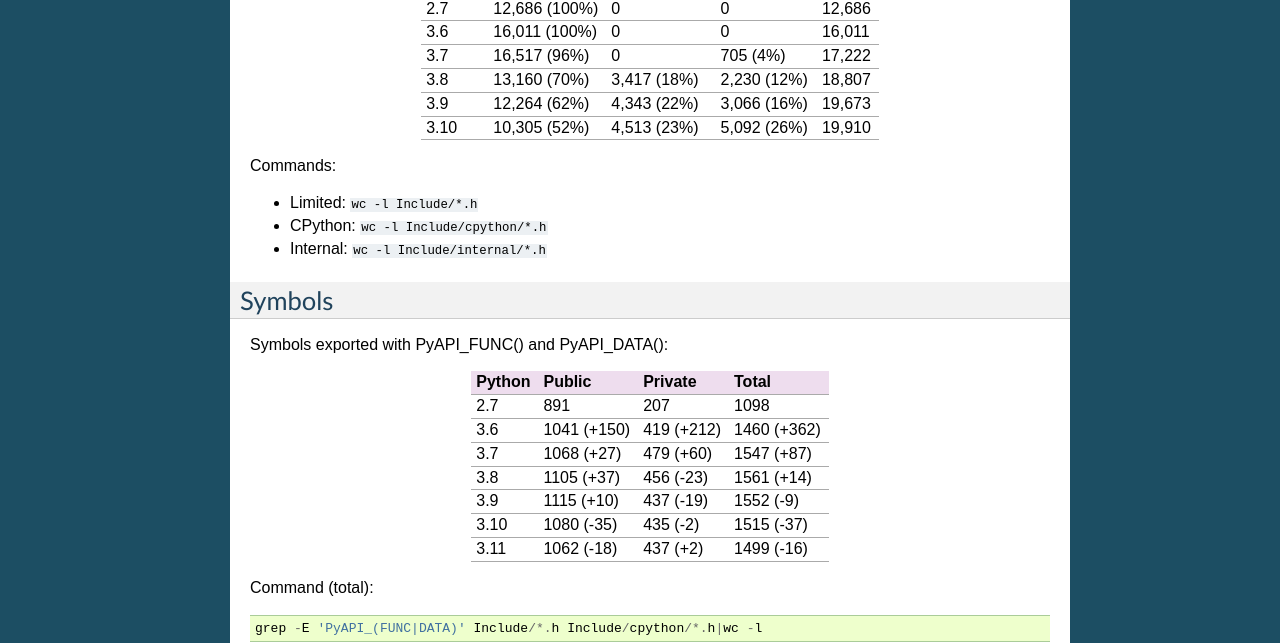
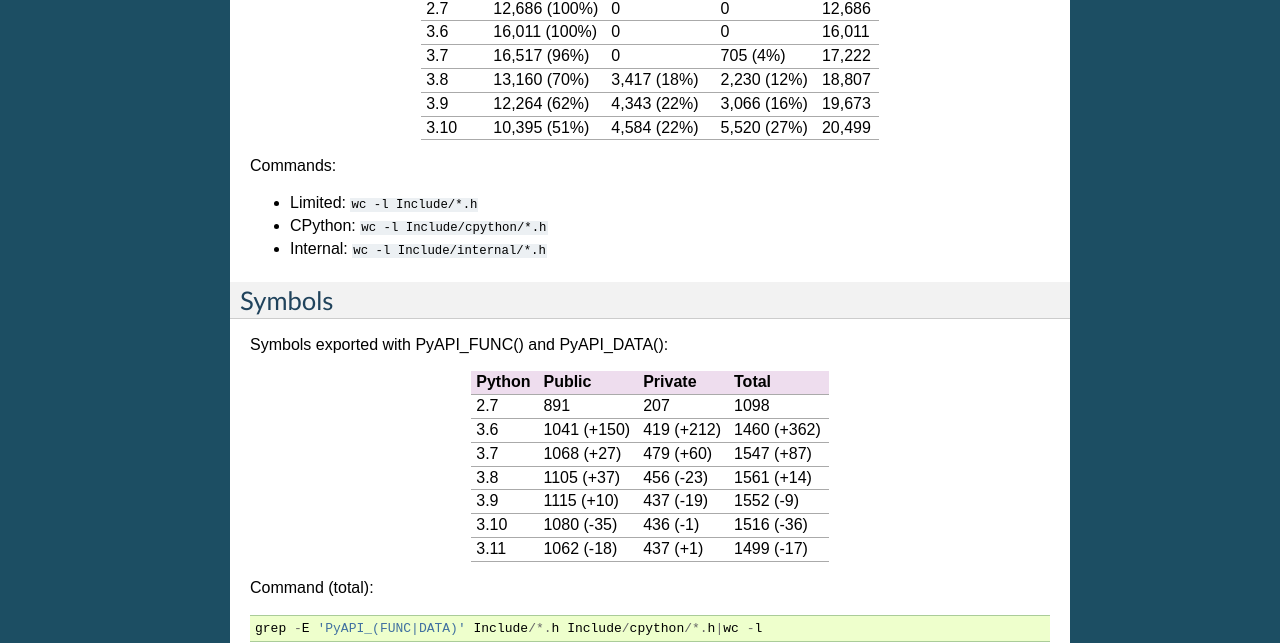
Before and after one commit to pythoncapi/pythoncapi, a Sphinx documentation site: the page built from doc/stats.rst, in a window 1280 px wide. Shown: the part 212-855 px from the top of the page. Built offline with Sphinx 7.4.7, drawn with Linux system fonts in a browser that asks for light colours.

Commit message:
Update 3.10 stats

```diff
--- a/doc/stats.rst
+++ b/doc/stats.rst
@@ -15,7 +15,7 @@ Python   Limited API     CPython API  Internal API  Total
 3.7      16,517 (96%)    0            705 (4%)      17,222
 3.8      13,160 (70%)    3,417 (18%)  2,230 (12%)   18,807
 3.9      12,264 (62%)    4,343 (22%)  3,066 (16%)   19,673
-3.10     10,305 (52%)    4,513 (23%)  5,092 (26%)   19,910
+3.10     10,395 (51%)    4,584 (22%)  5,520 (27%)   20,499
 =======  ==============  ===========  ============  =======
 
 Commands:
@@ -37,8 +37,8 @@ Python   Public          Private          Total
 3.7      1068 (+27)      479 (+60)        1547 (+87)
 3.8      1105 (+37)      456 (-23)        1561 (+14)
 3.9      1115 (+10)      437 (-19)        1552 (-9)
-3.10     1080 (-35)      435 (-2)         1515 (-37)
-3.11     1062 (-18)      437 (+2)         1499 (-16)
+3.10     1080 (-35)      436 (-1)         1516 (-36)
+3.11     1062 (-18)      437 (+1)         1499 (-17)
 =======  ==============  ===============  ===========
 
 Command (total)::
```
